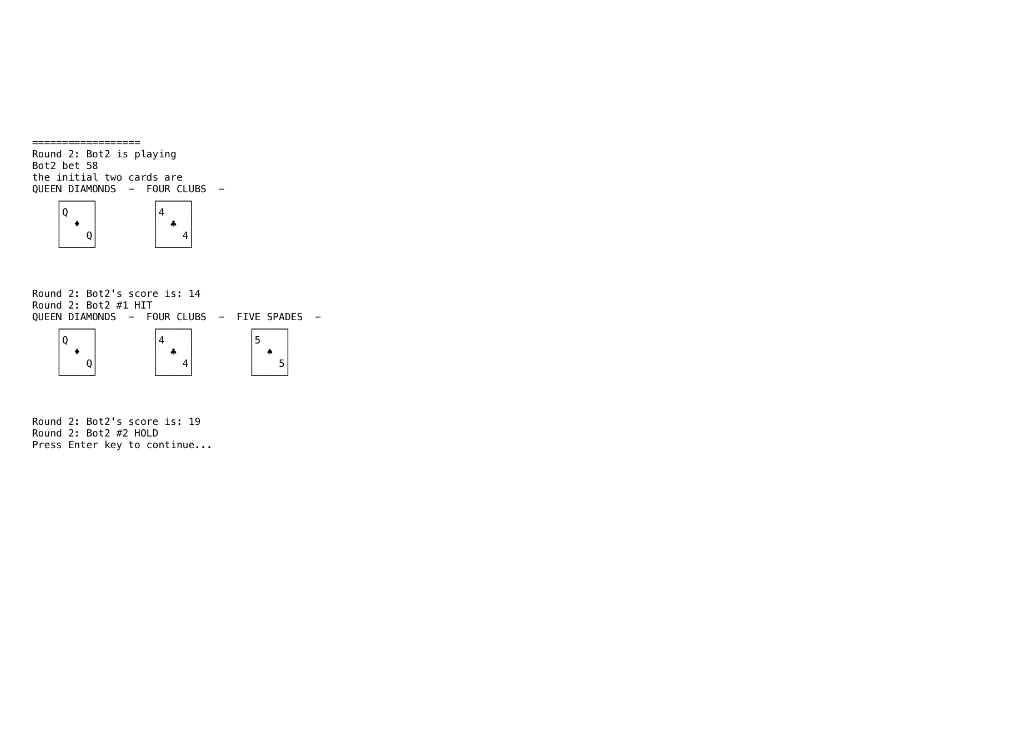
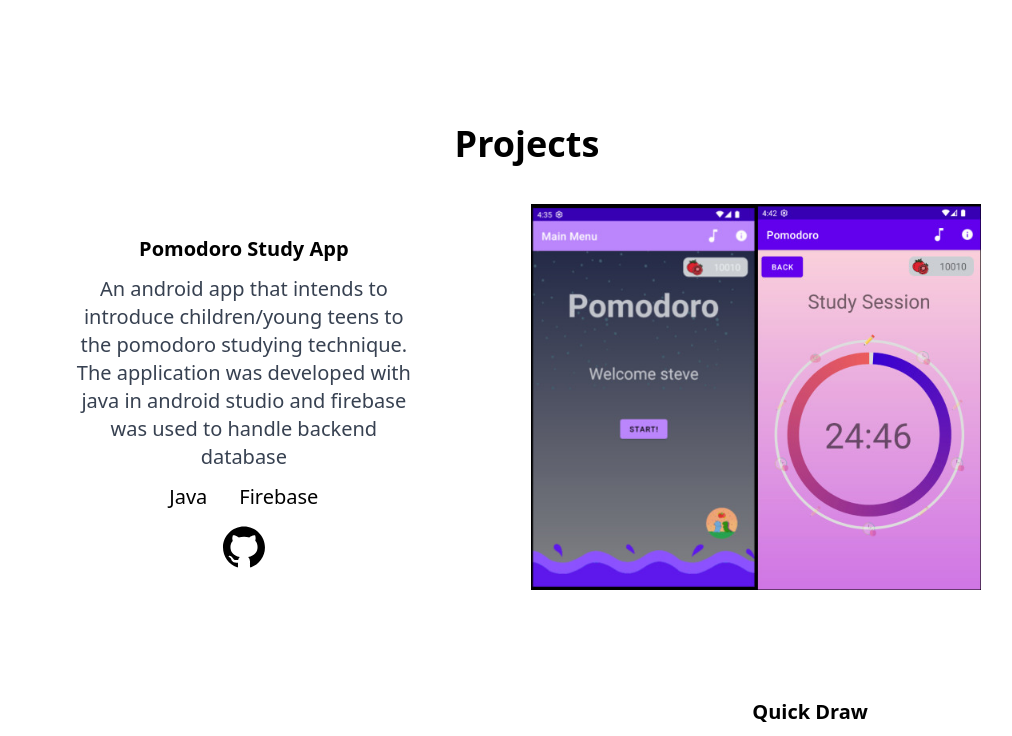
Before and after one commit to StevenNZ/portfolio, a React (Create React App) app in the folder portfolio-app/: page / in a window 1280 px wide. Shown: the part 1380-2116 px from the top of the page, without its empty margins (113-1125 px from the left). Before the commit the page ends 1838 px from the top, so only its background shows below. Built offline with nearby package versions, Linux system fonts and the light colour scheme.

Commit message:
feat: projects components implemented

```diff
--- a/portfolio-app/src/components/Projects.jsx
+++ b/portfolio-app/src/components/Projects.jsx
@@ -1,10 +1,50 @@
 import React from "react";
+import { AiFillGithub } from "react-icons/ai";
 import { projectLists } from "../data";
 
 const Projects = () => {
   return (
-    <div>
-      <img src={projectLists[3].image} alt="no" />
+    <div className="max-w-[1200px] w-full h-full mx-auto flex justify-center flex-col text-center">
+      <h1 className="text-xl text-center sm:text-3xl md:text-4xl font-bold pb-10">
+        Projects
+      </h1>
+
+      {projectLists.map((project, index) => {
+        const { id, name, github, image, desc, lang } = project;
+        return (
+          <div key={id} className="mb-24 lg:flex lg:flex-row lg:items-center">
+            <img
+              src={image}
+              alt={name}
+              className={`mb-3 w-[350px] sm:w-[400px] md:w-[450px] max-w-[450px] mx-auto ${
+                id % 2 == 1 ? "order-2" : ""
+              }`}
+            />
+            <div className=" lg:w-4/12 lg:mx-auto">
+              <h2 className="font-bold text-lg md:text-xl mb-3">{name}</h2>
+              <p className="mb-3 text-gray-700 md:text-xl">{desc}</p>
+              <LanguageList languages={lang} />
+              <div className="flex justify-center text-5xl">
+                <a href={github} target="_blank" rel="noreferrer">
+                  <AiFillGithub />
+                </a>
+              </div>
+            </div>
+          </div>
+        );
+      })}
+    </div>
+  );
+};
+
+const LanguageList = ({ languages }) => {
+  return (
+    <div className="flex justify-center mb-3 md:text-xl">
+      {languages.map((lang) => (
+        <p key={lang} className="mx-4 font-medium">
+          {lang}
+        </p>
+      ))}
     </div>
   );
 };
```
